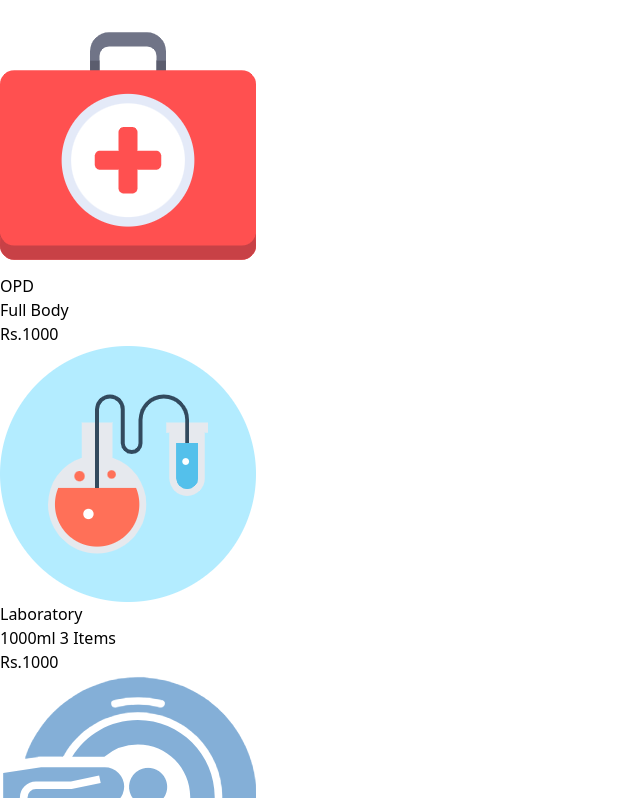
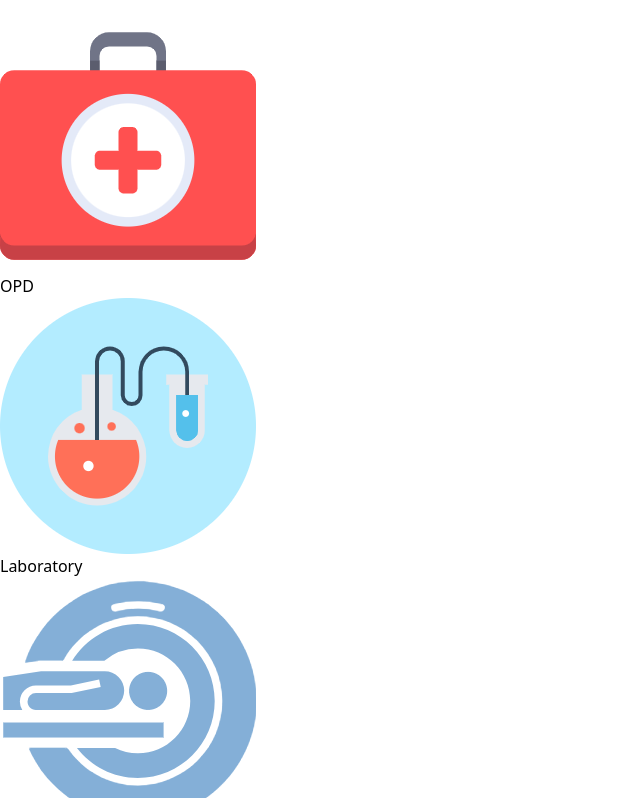
Before and after one commit to Rana-Muhammad-Anas/Receipt-Task-21-1-2026, a React (Vite) app: page / in a window 1280 px wide. Shown: the part 1766-2564 px from the top of the page, without its empty margins (0-640 px from the left). Built offline with nearby package versions, Linux system fonts and the light colour scheme.

Commit message:
changes and modifications

```diff
--- a/src/Receipt/Receipt.jsx
+++ b/src/Receipt/Receipt.jsx
@@ -467,7 +467,7 @@ const Receipt = () => {
                       <div
                         key={service.id}
                         className={`p-2.5 sm:p-3 rounded-xl border-2 cursor-pointer transition-all items-center duration-200
-                        hover:shadow-md active:scale-[0.98] min-h-[100px] sm:min-h-[110px]
+                        hover:shadow-md active:scale-[0.98] min-h-[70px] sm:min-h-[80px]
                         flex flex-col justify-between relative group print:min-h-[90px] print:p-2 ${service.selected
                             ? "border-blue-500 bg-gradient-to-br from-blue-50 to-blue-100 shadow-md"
                             : "border-gray-200 hover:border-blue-300 bg-white"
@@ -505,25 +505,9 @@ const Receipt = () => {
                         <div className="flex-1 ">
                           <div className="mb-1.5">
                             <img className="w-12 h-10" src={service.icon} alt="" />
-                            <h4 className="font-bold text-gray-800 text-xs sm:text-sm print:text-xs leading-tight line-clamp-2">
+                            <h4 className="font-bold text-gray-800 text-xs sm:text-sm print:text-xs  leading-tight line-clamp-2">
                               {service.name}
                             </h4>
-                          </div>
-                          <p className="text-[10px] xs:text-xs text-gray-600 print:text-xs leading-tight line-clamp-2">
-                            {service.description}
-                          </p>
-                        </div>
-
-                        <div className="mt-2 pt-2 border-t border-gray-100">
-                          <div className="flex justify-between items-center">
-                            <span className="font-bold text-blue-600 text-xs sm:text-sm print:text-xs">
-                              Rs.{service.price}
-                            </span>
-                            {service.selected && (
-                              <span className="text-[10px] font-medium px-1.5 py-0.5 rounded-full bg-blue-100 text-blue-700">
-                                Selected
-                              </span>
-                            )}
                           </div>
                         </div>
                       </div>
@@ -596,9 +580,9 @@ const Receipt = () => {
           </div>
 
           {/* Right Column - Payment Summary */}
-          <div className="space-y-4 sm:space-y-5 md:space-y-6 print:space-y-4">
-            <div className="h-[calc(65vh-100px)] overflow-y-auto bg-white p-4 rounded-xl sm:rounded-2xl">
-              <div className=" mx-auto bg-blue-100 px-3 py-5 rounded">
+          <div className="space-y-4 sm:space-y-5 md:space-y-6 print:space-y-4 min-h-screen">
+            <div className="overflow-y-auto bg-white p-4 min-h-48vh rounded-xl sm:rounded-2xl ">
+              <div className=" mx-auto bg-blue-100 min-h-46vh px-3 py-5 rounded">
                 {/* Tabs */}
                 <div className="flex space-x-1 border-b mb-6">
                   {['OPD', 'IPD', 'Tokens', 'History'].map((tab) => (
@@ -613,7 +597,7 @@ const Receipt = () => {
                 </div>
 
                 {/* Content */}
-                <div className="bg-white rounded-lg shadow p-4 h-[calc(46vh-100px)] overflow-y-auto">
+                <div className="bg-white rounded-lg shadow p-4 min-h-[360px] overflow-y-auto">
                   {activeTab === 'OPD' && (
                     <div className="">
                       <h2 className="text-lg font-semibold mb-4">OPD Tab</h2>
@@ -648,7 +632,7 @@ const Receipt = () => {
               </div>
             </div>
             {/* Payment Summary Card */}
-            <div className="bg-white rounded-xl sm:rounded-2xl shadow-lg p-4 sm:p-6 sticky top-4 print:static print:shadow-none print:border print:p-4">
+            <div className="bg-white rounded-xl sm:rounded-2xl min-h-[49vh] max-h-[49vh] overflow-y-auto shadow-lg p-4 sm:p-6 sticky top-4 print:static print:shadow-none print:border print:p-4">
 
               <div className="flex space-x-1 border-b mb-6">
                 {['Summary', 'Selected Services'].map((tab) => (
@@ -663,9 +647,9 @@ const Receipt = () => {
               </div>
 
               {/* Content */}
-              <div className="bg-white rounded-lg shadow p-4 h-[calc(42vh-100px)] overflow-y-auto">
+              <div className="bg-white rounded-lg shadow p-4 min-h-42vh">
                 {activeSummary === 'Summary' && (
-                  <div className="flex justify-center mb-4">
+                  <div className="flex justify-center">
 
                     <div className="space-y-3 sm:space-y-4 print:space-y-3">
                       <div className="flex justify-between items-center text-sm sm:text-base">
@@ -699,7 +683,7 @@ const Receipt = () => {
                       <div className="flex justify-between items-center text-sm sm:text-base">
                         <span className="text-gray-700">Amount Paid</span>
                         <div className="flex items-center">
-                          <span className="mr-2 font-medium">Rs.</span>
+                          <span className="mr-2 font-medium ps-2">Rs.</span>
                           <input
                             type="number"
                             min="0"
@@ -730,7 +714,7 @@ const Receipt = () => {
                       <h4 className="font-semibold text-gray-800">Selected Services List </h4>
                     </div>
 
-                    <div className="max-h-50  p-2">
+                    <div className="max-h-[40vh]  p-2">
                       {selectedServices.length > 0 ? (
                         <div className="space-y-2">
                           {selectedServices.map((service, index) => (
@@ -746,8 +730,9 @@ const Receipt = () => {
                                   {service.name}
                                 </span>
                               </div>
-
-                                  {/* Remove button for selected services */}
+                                  <div className="flex justify-end">
+                                    <span className="text-sm px-2">Rs.{service.price}</span>
+                              {/* Remove button for selected services */}
                               <button onClick={() => handleDeleteService(service.id)}> <svg
                                 className="w-5 h-5 text-red-400"
                                 fill="none"
@@ -762,6 +747,7 @@ const Receipt = () => {
                                 />
                               </svg>
                               </button>
+                                  </div>
                             </div>
                           ))}
                         </div>
@@ -798,7 +784,7 @@ const Receipt = () => {
 
 
               {/* Action Buttons */}
-              <div className="grid grid-cols-2 gap-2 py-4 print:hidden">
+              <div className="grid grid-cols-2 gap-2  py-4 print:hidden">
                 <button
                   className="w-full py-2 px-3
                bg-gray-100 text-gray-800 font-medium rounded-lg
```
